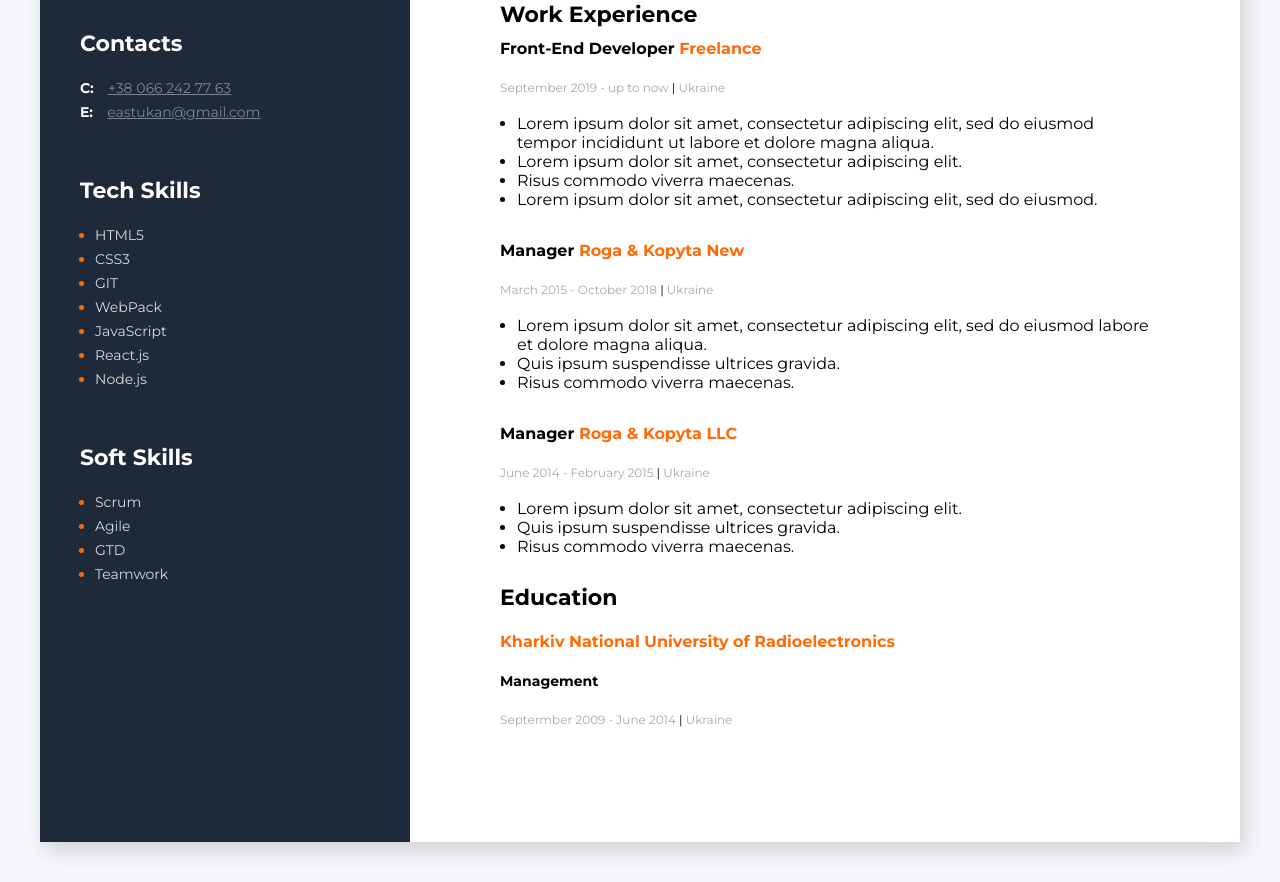
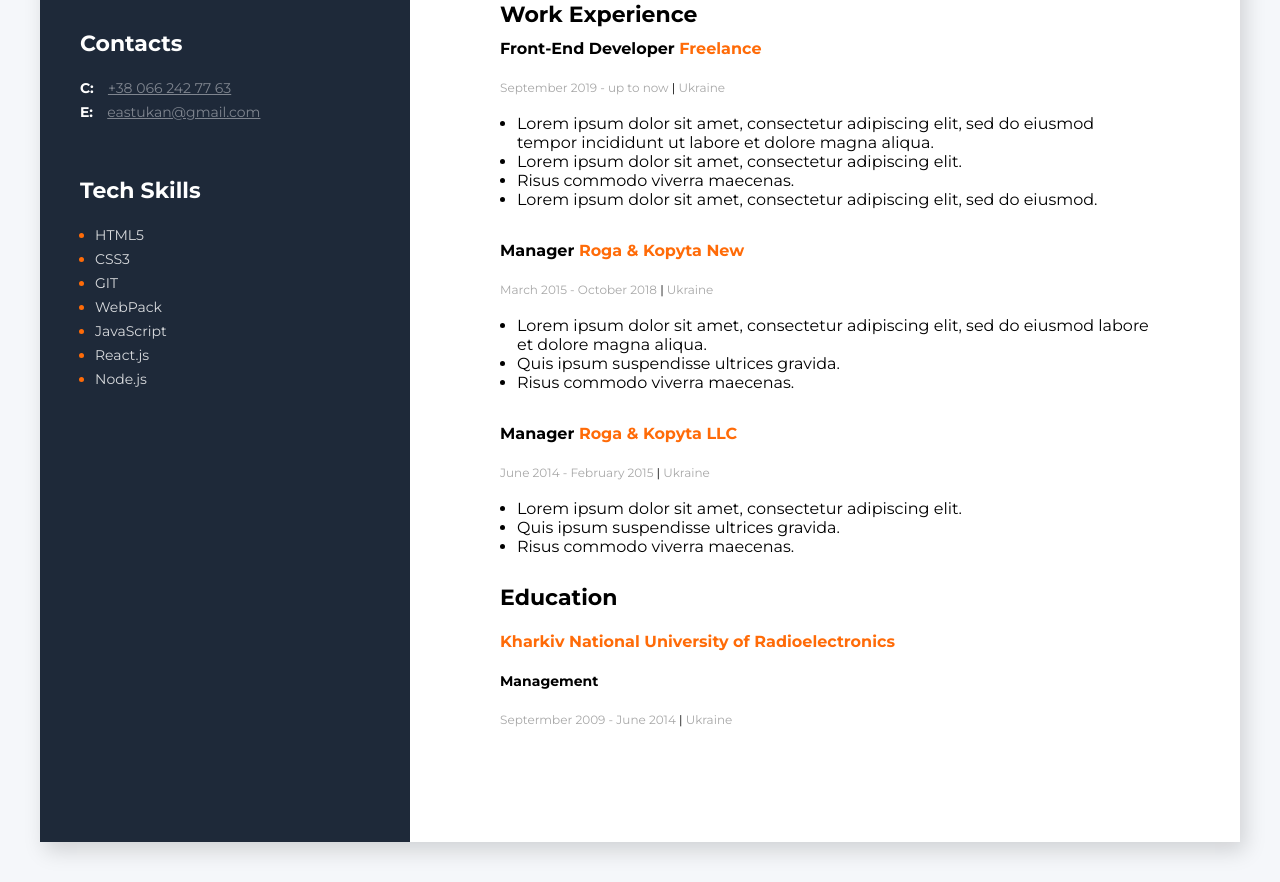
Before and after one commit to EastUkan/githab-tutorial, a plain HTML site: page index.html in a window 1280 px wide. Shown: the part 605-1487 px from the top of the page. Drawn offline with Linux system fonts and the light colour scheme.

Commit message:
commit toskills

```diff
--- a/index.html
+++ b/index.html
@@ -65,7 +65,7 @@
         </div>
 
         <!-- Soft skills conteiner-->
-        <div class="soft-skills-conteiner">
+        <!-- <div class="soft-skills-conteiner">
           <h3 class="soft-skills-title">Soft Skills</h3>
           <ul>
             <li class="soft-skills-item">
@@ -81,7 +81,7 @@
               <span class="soft-skills-text">Teamwork</span>
             </li>
           </ul>
-        </div>
+        </div> -->
       </aside>
 
       <!--- about me conteiner -->
@@ -92,7 +92,9 @@
           <h1 class="name">Andrii Kryvenko</h1>
 
           <p class="description">
-            Lorem ipsum dolor, sit amet consectetur adipisicing elit. Sunt quidem illo, eius vero libero, dolor autem asperiores culpa id voluptatem fuga voluptas iure quis voluptatibus.
+            Lorem ipsum dolor, sit amet consectetur adipisicing elit. Sunt
+            quidem illo, eius vero libero, dolor autem asperiores culpa id
+            voluptatem fuga voluptas iure quis voluptatibus.
           </p>
         </div>
         <!-- project conteiner-->
```
